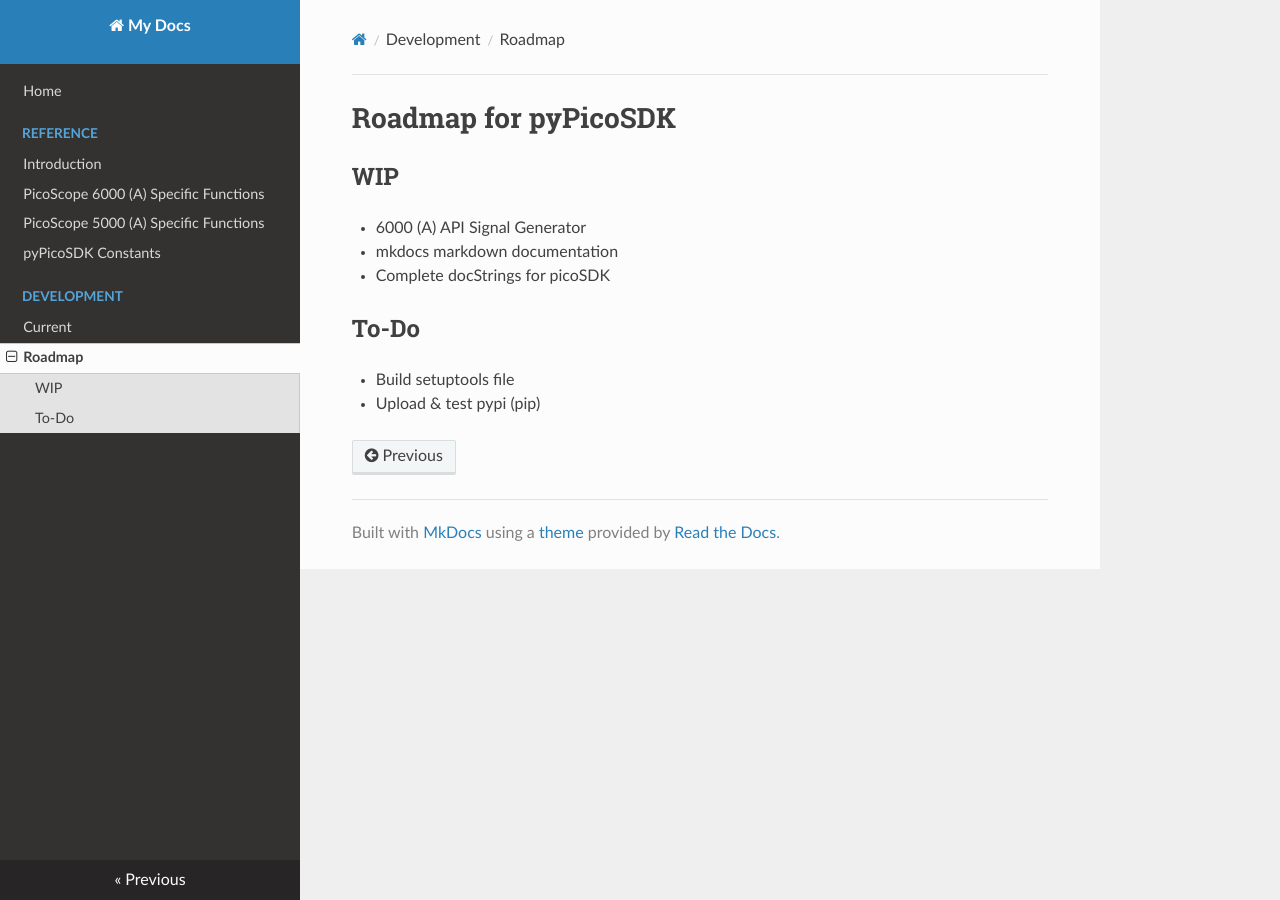
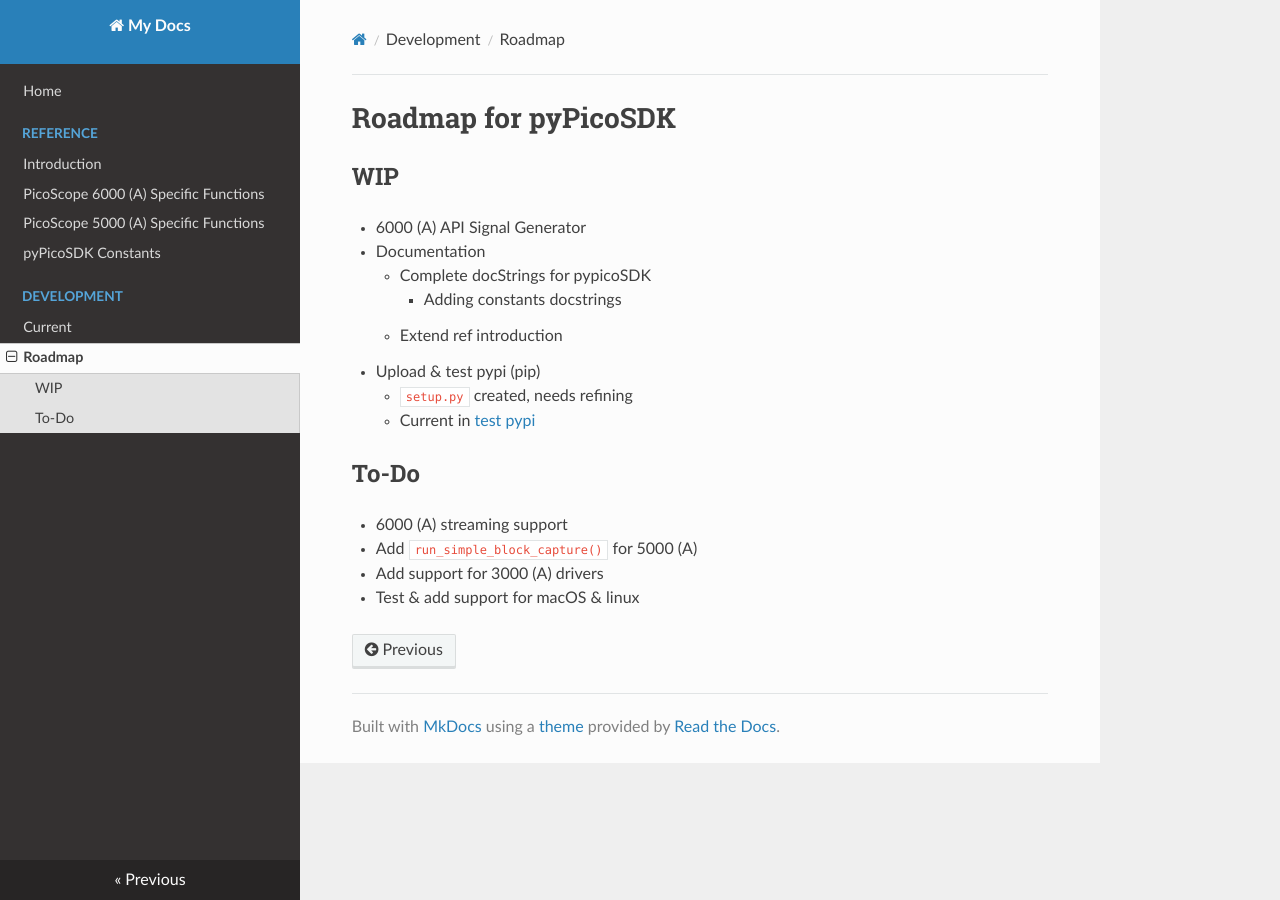
Before and after one commit to picotech/pyPicoSDK, an MkDocs documentation site: the page built from docs/docs/dev/roadmap.md, in a window 1280 px wide. Built offline with MkDocs 1.6.1, drawn with Linux system fonts in a browser that asks for light colours; nearby versions of some CDN libraries.

Commit message:
Updated roadmap

```diff
--- a/docs/docs/dev/roadmap.md
+++ b/docs/docs/dev/roadmap.md
@@ -1,9 +1,16 @@
 # Roadmap for pyPicoSDK
 ## WIP
 - 6000 (A) API Signal Generator
-- mkdocs markdown documentation
-- Complete docStrings for picoSDK
+- Documentation
+    - Complete docStrings for pypicoSDK
+        - Adding constants docstrings
+    - Extend ref introduction
+- Upload & test pypi (pip)
+    - `setup.py` created, needs refining
+    - Current in [test pypi](https://test.pypi.org/project/pypicosdk/)
 
 ## To-Do
-- Build setuptools file
-- Upload & test pypi (pip)
+- 6000 (A) streaming support
+- Add `run_simple_block_capture()` for 5000 (A)
+- Add support for 3000 (A) drivers
+- Test & add support for macOS & linux
```
